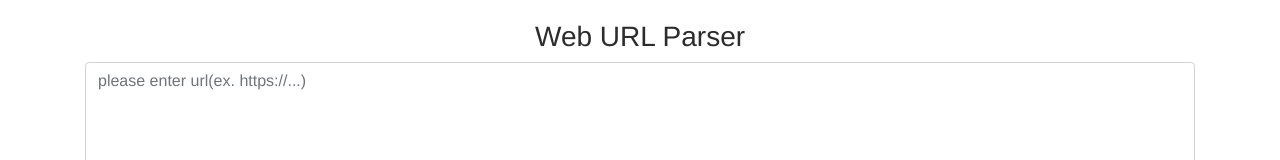
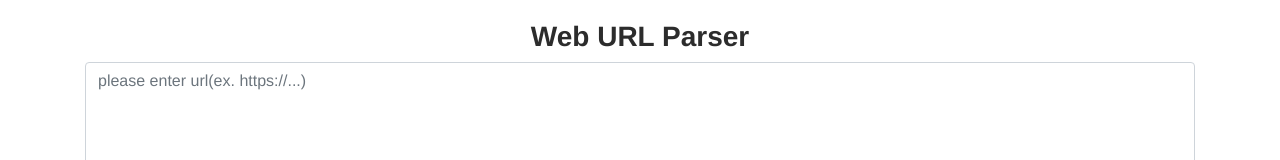
Before and after one commit to yuki-tsuchiya/web-url-parser, a Vue app: page / in a window 1280 px wide. Shown: the top 160 px of the page. Built offline with nearby package versions, Linux system fonts and the light colour scheme.

Commit message:
fix title font weight

```diff
--- a/src/components/WebUrlParser.vue
+++ b/src/components/WebUrlParser.vue
@@ -170,6 +170,10 @@
         margin: 4px;
     }
 
+    h3 {
+        font-weight: 700;
+    }
+
     strong {
         margin-right: 10px;
     }
```
